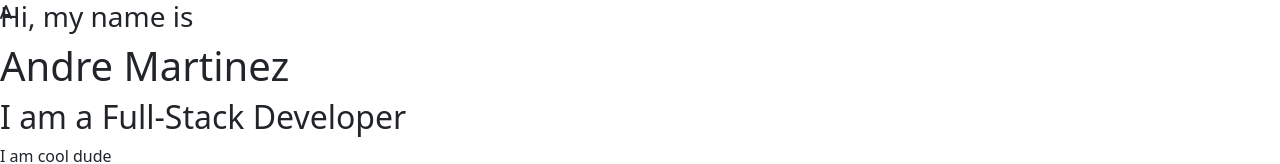
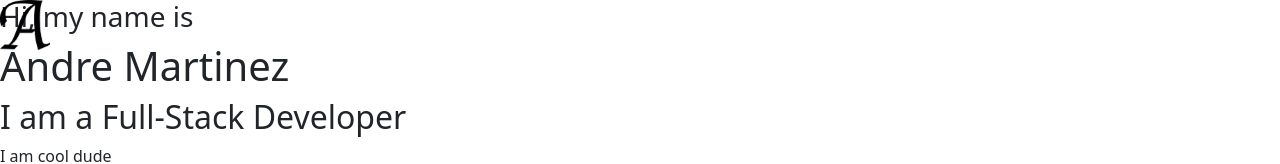
Before and after one commit to Andre-Martinez-1/react-portfolio, a React (Create React App) app: page / in a window 1280 px wide. Shown: the top 164 px of the page. Built offline with nearby package versions, Linux system fonts and the light colour scheme.

Commit message:
changed letter A and added height and width properties

```diff
--- a/src/components/NavTabs.js
+++ b/src/components/NavTabs.js
@@ -1,11 +1,18 @@
 import React from "react";
 import "./css/nav.css";
 import Nav from "react-bootstrap/Nav";
+import lettera from "../assets/background-imgs/Alphabet-A-PNG-Photos.png"
 
 function NavTabs() {
   return (
     <div className="">
-      <div className="top-nav"><i class="fa-solid fa-a"></i></div>
+      <div className="top-nav">
+      <img
+              src={lettera}
+              alt="Letter A symbol"
+              className="nav-symbol "
+            ></img>
+      </div>
 
       <div className="side-nav"> <Nav defaultActiveKey="/home" className="flex-column">
         <Nav.Link href="#home" className="mt-2 nav-home">
--- a/src/components/css/nav.css
+++ b/src/components/css/nav.css
@@ -11,3 +11,9 @@
     top: 0;
     z-index: 2;
 }
+
+.nav-symbol {
+    height: 50px;
+    width: 50px;
+   /* filter: brightness(.9) invert(.7) sepia(.5) hue-rotate(100deg) saturate(50%);*/
+}
```
